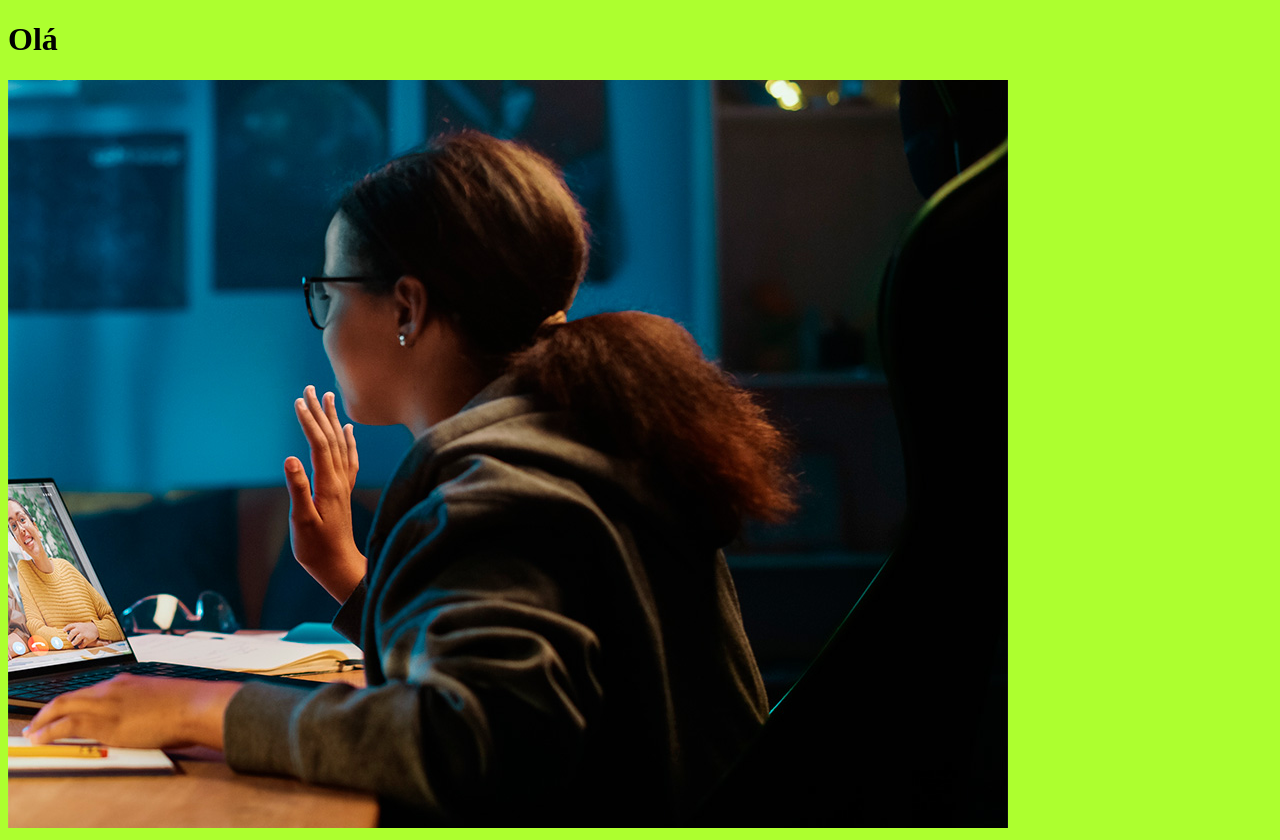
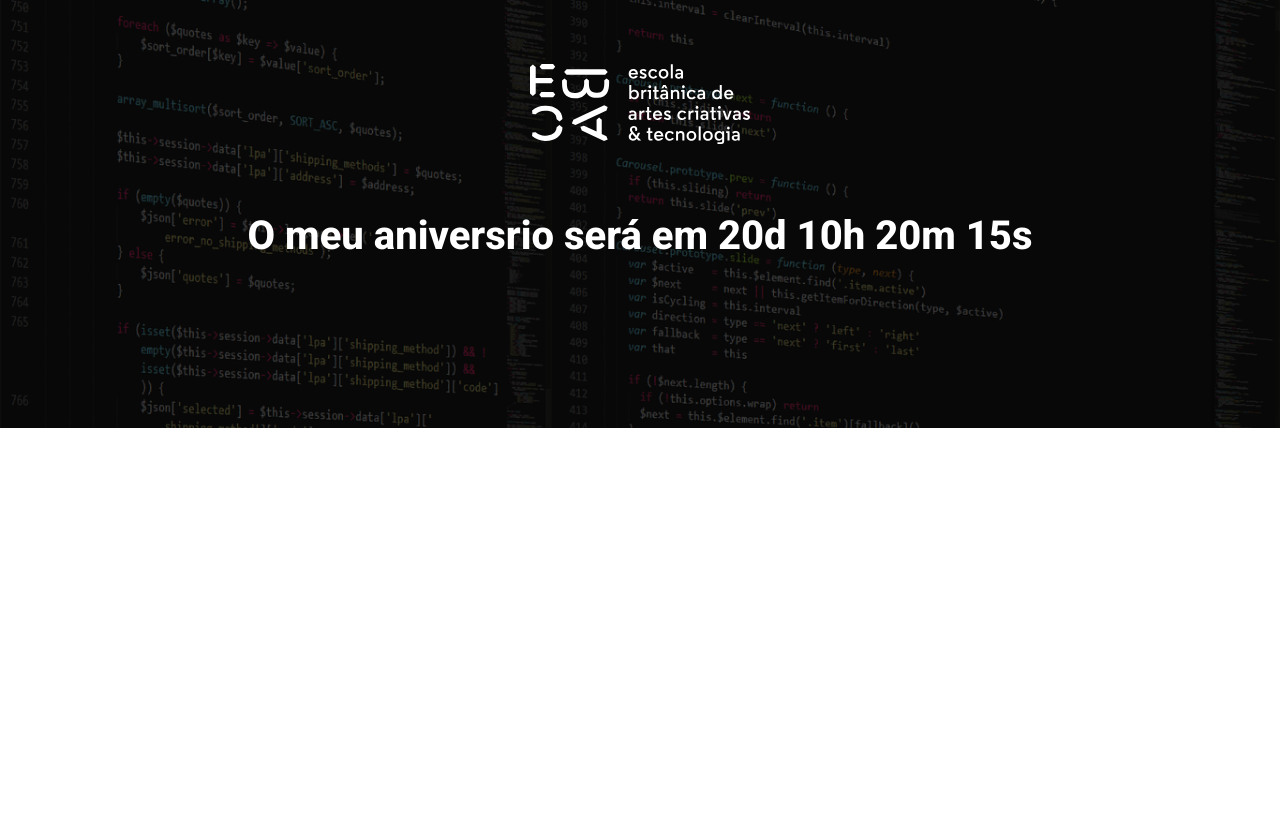
Before and after one commit to beuren1/ebac_tech_talks, a website built with Parcel: page src/index.html in a window 1280 px wide. After the commit the page ends 800 px from the top, so only its background shows below. Built offline with nearby package versions, Linux system fonts and the light colour scheme.

Commit message:
criando o hero

```diff
--- a/src/index.html
+++ b/src/index.html
@@ -3,12 +3,23 @@
 <head>
     <meta charset="UTF-8">
     <meta name="viewport" content="width=device-width, initial-scale=1.0">
-    <title>Document</title>
+    <title>Ebac Tech talks</title>
     <link rel="stylesheet" href="styles/main.scss">
+    <link rel="preconnect" href="https://fonts.googleapis.com">
+    <link rel="preconnect" href="https://fonts.gstatic.com" crossorigin>
+    <link href="https://fonts.googleapis.com/css2?family=Roboto:ital,wght@0,100..900;1,100..900&display=swap" rel="stylesheet">
+
 </head>
 <body>
-    <h1>Olá</h1>
-    <img src="./images/backend.png" alt="">
+    <header class="hero">
+        <div class="container">
+            <img class="hero__logo" src="./images/ebac_logo.svg" alt="EBAC">
+            <P class="hero__text">
+                O meu aniversrio será em 20d 10h 20m 15s
+            </P>
+        </div>
+
+    </header>
     <script src="scripts/main.js"></script>
 
 </body>
--- /dev/null
+++ b/src/styles/_hero.scss
@@ -0,0 +1,53 @@
+.hero {
+    padding-top: 64px;
+    padding-bottom: 100px;
+    background-image: url(../images/fundo.png);
+    background-repeat: no-repeat;
+    background-size: cover;
+    position: relative;
+
+    .container {
+        position: relative;
+    }
+
+    &::before {
+        position: absolute;
+        top: 0;
+        left: 0;
+        width: 100%;
+        height: 100%;
+        background-color: #000;
+        content: '';
+        opacity: 0.7;
+    }
+
+
+    &__text {
+        margin-top: 64px;
+        margin-bottom: 64px;
+        font-size: 40px;
+        line-height: 56px;
+
+        font-weight: 800;
+        text-align: center;
+    }
+
+    &__logo {
+        margin: 0 auto;
+        height: 80px;
+        display: block;
+    }
+    @media(max-width:640px) {
+        padding: 40px 0;
+        &__logo {
+            height: 40px;
+        }
+
+        &__text {
+            font-size: 22px;
+            line-height: 24px;
+            margin: 24px 0;
+        }
+
+    }
+}
--- a/src/styles/main.scss
+++ b/src/styles/main.scss
@@ -1,3 +1,23 @@
-body {
-    background-color: greenyellow;
+@use 'hero';
+
+* {
+    margin: 0;
+    padding: 0;
+    box-sizing: border-box;
+    font-family: Roboto, sans-serif;
+            color: #fff;
 }
+
+.container {
+    max-width: 960px;
+    width: 100%;
+    margin: 0 auto;
+
+    @media (max-width: 640px) {
+        max-width: 80%;
+    }
+
+    @media(max-width:1024px) {
+        max-width: 90%;
+    }
+}
```
